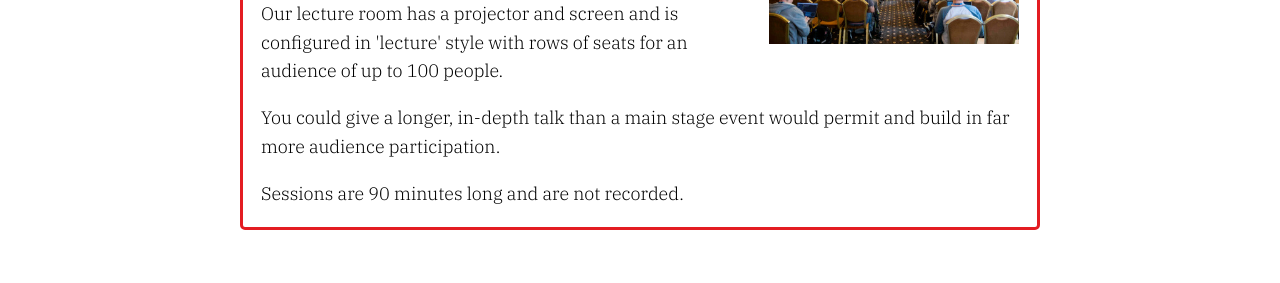
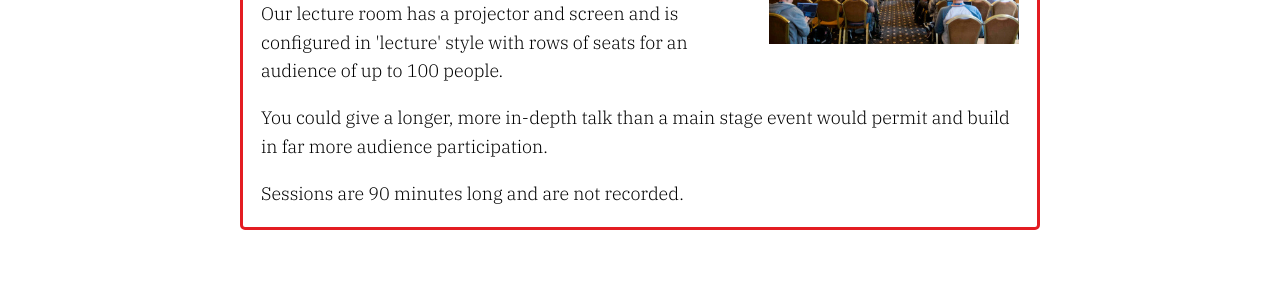
Before and after one commit to gma/2025.pyconuk.org, a Jekyll site: the page built from src/call-for-proposals.md, in a window 1280 px wide and 900 px high, scrolled down 1592 px. Shown: the part 154-437 px from the top of the window. Built offline with Jekyll 4.4.1, drawn with Linux system fonts in a browser that asks for light colours.

Commit message:
Add missing comparative

```diff
--- a/src/call-for-proposals.md
+++ b/src/call-for-proposals.md
@@ -48,6 +48,6 @@ title: Call for Proposals
   <h3>Lecture Room Events</h3>
   <p><strong>Go a little deeper!</strong></p>
   <p>Our lecture room has a projector and screen and is configured in 'lecture' style with rows of seats for an audience of up to 100 people.</p>
-  <p>You could give a longer, in-depth talk than a main stage event would permit and build in far more audience participation.</p>
+  <p>You could give a longer, more in-depth talk than a main stage event would permit and build in far more audience participation.</p>
   <p>Sessions are 90 minutes long and are not recorded.</p>
 </div>
```
